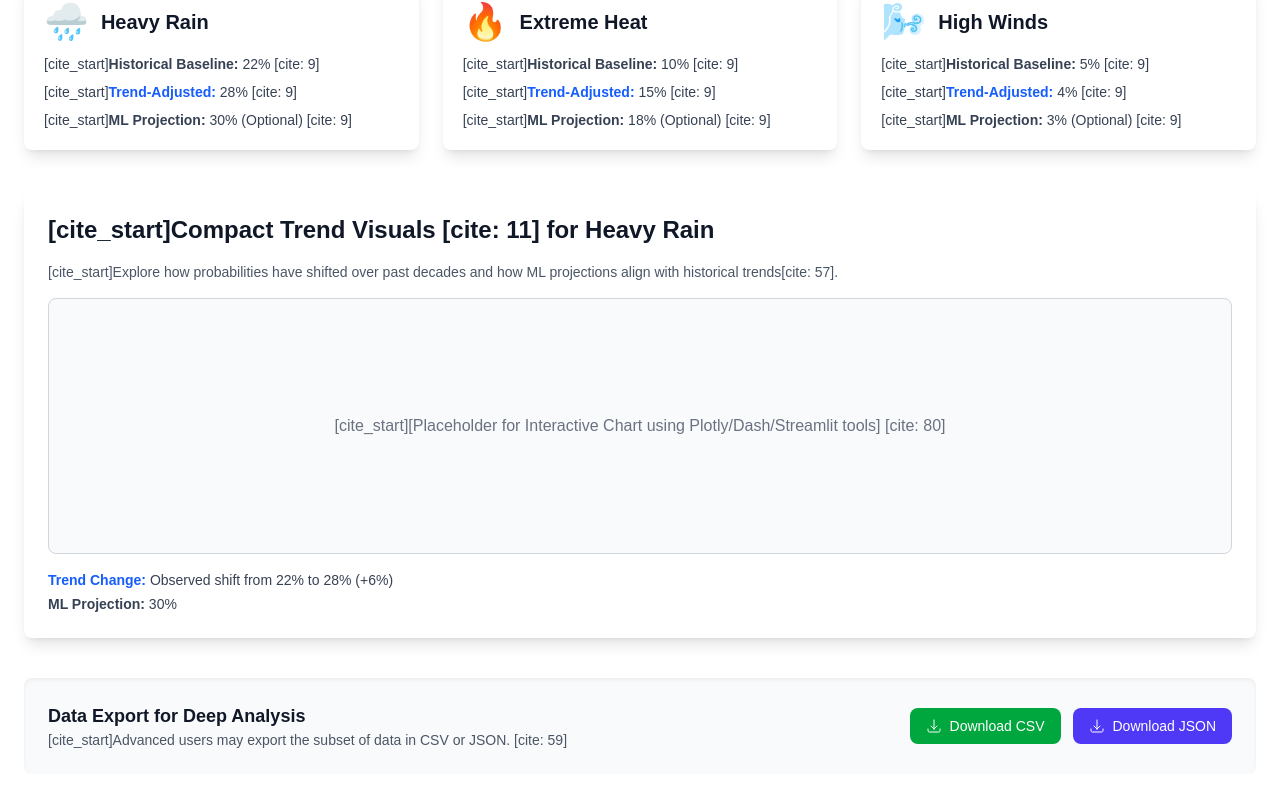
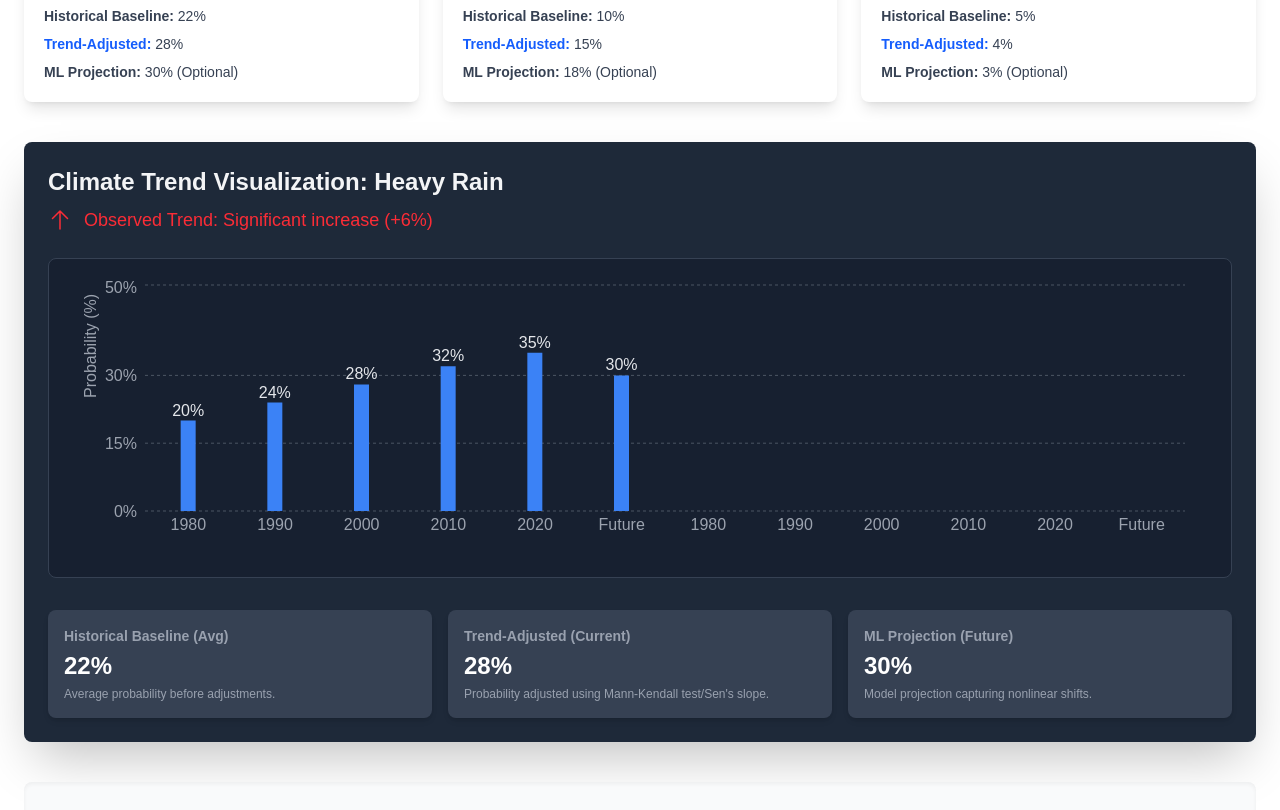
Before and after one commit to HamadaTamer/Nasa-Space-Apps-will-it-rain, a Next.js app in the folder Front-end/my-next-app/: page /dashboard in a window 1280 px wide. Shown: the part 806-1616 px from the top of the page. Built offline with nearby package versions, Linux system fonts and the light colour scheme.

Commit message:
Removed weird "cite" text, and added graph visualization

```diff
--- a/Front-end/my-next-app/package.json
+++ b/Front-end/my-next-app/package.json
@@ -15,7 +15,8 @@
     "next": "15.5.4",
     "react": "19.1.0",
     "react-dom": "19.1.0",
-    "react-leaflet": "^5.0.0"
+    "react-leaflet": "^5.0.0",
+    "recharts": "^3.2.1"
   },
   "devDependencies": {
     "@eslint/eslintrc": "^3",
--- a/Front-end/my-next-app/src/components/ui/DownloadOptions.tsx
+++ b/Front-end/my-next-app/src/components/ui/DownloadOptions.tsx
@@ -23,7 +23,7 @@ export const DownloadOptions: React.FC<DownloadOptionsProps> = ({ location, date
                     Data Export for Deep Analysis
                 </h3>
                 <p className="text-sm text-gray-600 dark:text-gray-400">
-                    [cite_start]Advanced users may export the subset of data in CSV or JSON. [cite: 59]
+                    Advanced users may export the subset of data in CSV or JSON.
                 </p>
             </div>
             <div className="flex space-x-3">
--- a/Front-end/my-next-app/src/components/ui/RiskGauge.tsx
+++ b/Front-end/my-next-app/src/components/ui/RiskGauge.tsx
@@ -57,7 +57,7 @@ const RiskGauge: React.FC<{ name: string; probability: number }> = ({ name, prob
                 </div>
             </div>
             <p className="mt-3 text-sm font-semibold text-gray-700 dark:text-gray-300">{name}</p>
-            [cite_start]<p className="text-xs text-gray-500 dark:text-gray-400">Trend Adjusted Risk [cite: 55]</p>
+            <p className="text-xs text-gray-500 dark:text-gray-400">Trend Adjusted Risk </p>
         </div>
     );
 };
--- a/Front-end/my-next-app/src/components/visualizations/ConditionCardsPanel.tsx
+++ b/Front-end/my-next-app/src/components/visualizations/ConditionCardsPanel.tsx
@@ -17,13 +17,13 @@ const ConditionCard: React.FC<{ condition: Condition }> = ({ condition }) => {
 
             <div className="space-y-2">
                 <p className="text-sm text-gray-700 dark:text-gray-300">
-                    [cite_start]<span className="font-semibold">Historical Baseline:</span> {condition.historical}% [cite: 9]
+                    <span className="font-semibold">Historical Baseline:</span> {condition.historical}%
                 </p>
                 <p className="text-sm text-gray-700 dark:text-gray-300">
-                    [cite_start]<span className="font-semibold text-blue-600 dark:text-blue-400">Trend-Adjusted:</span> {condition.trendAdjusted}% [cite: 9]
+                    <span className="font-semibold text-blue-600 dark:text-blue-400">Trend-Adjusted:</span> {condition.trendAdjusted}%
                 </p>
                 <p className="text-sm text-gray-700 dark:text-gray-300">
-                    [cite_start]<span className="font-semibold">ML Projection:</span> {condition.mlProjection}% (Optional) [cite: 9]
+                    <span className="font-semibold">ML Projection:</span> {condition.mlProjection}% (Optional)
                 </p>
             </div>
         </div>
@@ -33,7 +33,7 @@ const ConditionCard: React.FC<{ condition: Condition }> = ({ condition }) => {
 export const ConditionCardsPanel: React.FC<ConditionCardsPanelProps> = ({ conditions }) => {
     return (
         <div>
-            [cite_start]<h2 className="text-2xl font-semibold text-gray-900 dark:text-white mb-4">Condition Cards (Layered Insight) [cite: 56]</h2>
+            <h2 className="text-2xl font-semibold text-gray-900 dark:text-white mb-4">Condition Cards (Layered Insight)</h2>
             <div className="grid grid-cols-1 md:grid-cols-3 gap-6">
                 {conditions.map(c => (
                     <ConditionCard key={c.name} condition={c} />
--- a/Front-end/my-next-app/src/components/visualizations/RiskGaugesPanel.tsx
+++ b/Front-end/my-next-app/src/components/visualizations/RiskGaugesPanel.tsx
@@ -57,7 +57,7 @@ const RiskGauge: React.FC<{ name: string; probability: number }> = ({ name, prob
                 </div>
             </div>
             <p className="mt-3 text-sm font-semibold text-gray-700 dark:text-gray-300">{name}</p>
-            [cite_start]<p className="text-xs text-gray-500 dark:text-gray-400">Trend Adjusted Risk [cite: 55]</p>
+            <p className="text-xs text-gray-500 dark:text-gray-400">Trend Adjusted Risk </p>
         </div>
     );
 };
--- a/Front-end/my-next-app/src/components/visualizations/SummaryPanel.tsx
+++ b/Front-end/my-next-app/src/components/visualizations/SummaryPanel.tsx
@@ -11,7 +11,7 @@ export const SummaryPanel: React.FC<SummaryPanelProps> = ({ data }) => {
     return (
         <div className="p-4 bg-blue-100 dark:bg-blue-900/50 border-l-4 border-blue-500 dark:border-blue-400 rounded-lg shadow-md">
             <h2 className="text-xl font-semibold text-blue-800 dark:text-blue-200 mb-2">
-                [cite_start]Concise Narrative Summary [cite: 53]
+                Concise Narrative Summary
             </h2>
             <p className="text-gray-700 dark:text-gray-300 font-medium leading-relaxed">
                 {data.summary}
--- a/Front-end/my-next-app/src/components/visualizations/TrendGraph.tsx
+++ b/Front-end/my-next-app/src/components/visualizations/TrendGraph.tsx
@@ -1,36 +1,138 @@
-// src/components/visualizations/TrendGraph.tsx
-
 import React from 'react';
-import { Condition } from '../../types/climate'; // New Type Import
+import { Condition } from '../../types/climate';
+import { ArrowUpIcon, ArrowDownIcon } from '@heroicons/react/24/outline';
+import {
+    BarChart, Bar, XAxis, YAxis, CartesianGrid, Tooltip, ResponsiveContainer, ScatterChart, Scatter, LabelList
+} from 'recharts';
 
 interface TrendGraphProps {
     condition: Condition;
 }
 
+// --- Dummy Data Structured for Recharts ---
+// Data combines historical points, with the final point representing the ML Projection.
+const CHART_DATA = [
+    { name: '1980', probability: 20, type: 'Historical', color: '#3b82f6' },
+    { name: '1990', probability: 24, type: 'Historical', color: '#3b82f6' },
+    { name: '2000', probability: 28, type: 'Historical', color: '#3b82f6' },
+    { name: '2010', probability: 32, type: 'Historical', color: '#3b82f6' },
+    { name: '2020', probability: 35, type: 'Trend', color: '#3b82f6' }, // Trend-Adjusted point
+    { name: 'Future', probability: 42, type: 'ML Projection', color: '#8b5cf6' }, // ML Projection point
+];
+
+const MAX_PROBABILITY_SCALE = 50; // Set a fixed Y-axis maximum for consistency (0-50%)
+
+// Function to determine the icon and color based on the trend shift
+const getTrendIndicator = (historical: number, adjusted: number) => {
+    const diff = adjusted - historical;
+    if (diff > 5) return { icon: ArrowUpIcon, color: 'text-red-500', text: `Significant increase (+${diff}%)` };
+    if (diff > 0) return { icon: ArrowUpIcon, color: 'text-yellow-500', text: `Moderate increase (+${diff}%)` };
+    if (diff < 0) return { icon: ArrowDownIcon, color: 'text-green-500', text: `Decrease (${diff}%)` };
+    return { icon: null, color: 'text-gray-500', text: 'Stable trend' };
+};
+
 export const TrendGraph: React.FC<TrendGraphProps> = ({ condition }) => {
+
+    const currentTrend = getTrendIndicator(condition.historical, condition.trendAdjusted);
+
+    // Data for the summary box
+    const trendSummaryData = [
+        { label: 'Historical Baseline (Avg)', value: `${condition.historical}%`, description: 'Average probability before adjustments.' },
+        { label: 'Trend-Adjusted (Current)', value: `${condition.trendAdjusted}%`, description: 'Probability adjusted using Mann-Kendall test/Sen\'s slope.' },
+        { label: 'ML Projection (Future)', value: `${condition.mlProjection}%`, description: 'Model projection capturing nonlinear shifts.' },
+    ];
+
+    // Map the dummy data to use the actual ML Projection from props
+    const chartDataWithProps = CHART_DATA.map(item =>
+        item.name === 'Future' ? { ...item, probability: condition.mlProjection } : item
+    );
+
+    // Custom Tooltip rendering
+    const CustomTooltip = ({ active, payload, label }: any) => {
+        if (active && payload && payload.length) {
+            const data = payload[0].payload;
+            return (
+                <div className="p-3 bg-gray-700/90 border border-gray-600 rounded-lg shadow-xl text-white text-sm">
+                    <p className="font-bold mb-1">{data.name}</p>
+                    <p className="text-blue-300">{data.type}</p>
+                    <p>Probability: <span className="font-bold">{data.probability}%</span></p>
+                </div>
+            );
+        }
+        return null;
+    };
+
     return (
-        <div className="p-6 bg-white dark:bg-gray-800 rounded-lg shadow-lg">
-            <h2 className="text-2xl font-semibold text-gray-900 dark:text-white mb-4">
-                [cite_start]Compact Trend Visuals [cite: 11] for {condition.name}
+        // Outer container switched to dark background for visual harmony
+        <div className="p-6 bg-gray-800 dark:bg-gray-900 rounded-lg shadow-2xl text-white">
+            <h2 className="text-2xl font-bold text-gray-100 mb-2">
+                Climate Trend Visualization: {condition.name}
             </h2>
-            <p className="text-sm text-gray-600 dark:text-gray-400 mb-4">
-                [cite_start]Explore how probabilities have shifted over past decades and how ML projections align with historical trends[cite: 57].
-            </p>
-
-            {/* Placeholder for Charting Component */}
-            <div className="h-64 bg-gray-50 dark:bg-gray-700 border border-gray-300 dark:border-gray-600 rounded-lg flex items-center justify-center">
-                <p className="text-gray-500 dark:text-gray-400">
-                    [cite_start][Placeholder for Interactive Chart using Plotly/Dash/Streamlit tools] [cite: 80]
+            <div className="flex items-center space-x-3 mb-6">
+                {currentTrend.icon && <currentTrend.icon className={`w-6 h-6 ${currentTrend.color}`} />}
+                <p className={`text-lg font-medium ${currentTrend.color}`}>
+                    Observed Trend: {currentTrend.text}
                 </p>
             </div>
 
-            <div className="mt-4 text-sm space-y-1">
-                <p className="text-gray-700 dark:text-gray-300">
-                    <span className="font-bold text-blue-600 dark:text-blue-400">Trend Change:</span> Observed shift from {condition.historical}% to {condition.trendAdjusted}% (+{condition.trendAdjusted - condition.historical}%)
-                </p>
-                <p className="text-gray-700 dark:text-gray-300">
-                    <span className="font-bold">ML Projection:</span> {condition.mlProjection}%
-                </p>
+            {/* Recharts Visualization Area */}
+            <div className="h-80 w-full mb-8 p-4 border border-gray-700 rounded-lg bg-gray-900/50">
+                <ResponsiveContainer width="100%" height="100%">
+                    <BarChart data={chartDataWithProps} margin={{ top: 10, right: 30, left: 20, bottom: 20 }}>
+                        <CartesianGrid strokeDasharray="3 3" stroke="#4b5563" vertical={false} />
+
+                        {/* X-Axis (Labels: 1980, 1990, Future) */}
+                        <XAxis dataKey="name" stroke="#9ca3af" axisLine={false} tickLine={false} />
+
+                        {/* Y-Axis (Probability) */}
+                        <YAxis
+                            stroke="#9ca3af"
+                            domain={[0, MAX_PROBABILITY_SCALE]}
+                            label={{ value: 'Probability (%)', angle: -90, position: 'insideLeft', fill: '#9ca3af' }}
+                            axisLine={false}
+                            tickLine={false}
+                            tickFormatter={(value) => `${value}%`}
+                        />
+
+                        <Tooltip content={<CustomTooltip />} cursor={{ fill: 'rgba(255, 255, 255, 0.1)' }} />
+
+                        {/* Bar/Dot for the value (mimics the slider/gauge design) */}
+                        <Bar dataKey="probability" fill="#3b82f6" maxBarSize={15} isAnimationActive={false}>
+                            {/* Custom rendering to use the color property from the data */}
+                            <LabelList
+                                dataKey="probability"
+                                position="top"
+                                fill="#e5e7eb"
+                                formatter={(value) => `${value}%`}
+                            />
+                        </Bar>
+
+                        {/* Using Scatter for the data points to make them stand out (like the dots in the inspiration image) */}
+                        <Scatter name="Points" data={chartDataWithProps}>
+                            {chartDataWithProps.map((entry, index) => (
+                                <Scatter
+                                    key={`dot-${index}`}
+                                    data={[entry]}
+                                    fill={entry.color}
+                                    shape="circle"
+                                    isAnimationActive={false}
+                                />
+                            ))}
+                        </Scatter>
+
+                    </BarChart>
+                </ResponsiveContainer>
+            </div>
+
+            {/* Key Metrics Summary (Aligned with the data layers) */}
+            <div className="grid md:grid-cols-3 gap-4 mt-6">
+                {trendSummaryData.map((item, index) => (
+                    <div key={index} className="p-4 bg-gray-700 rounded-lg shadow-md">
+                        <p className="text-sm font-semibold text-gray-400">{item.label}</p>
+                        <p className="text-2xl font-bold text-white mt-1">{item.value}</p>
+                        <p className="text-xs text-gray-400 mt-1">{item.description}</p>
+                    </div>
+                ))}
             </div>
         </div>
     );
```
Also changed, not shown: 1 other file (tests, documents, lock files or other folders).
